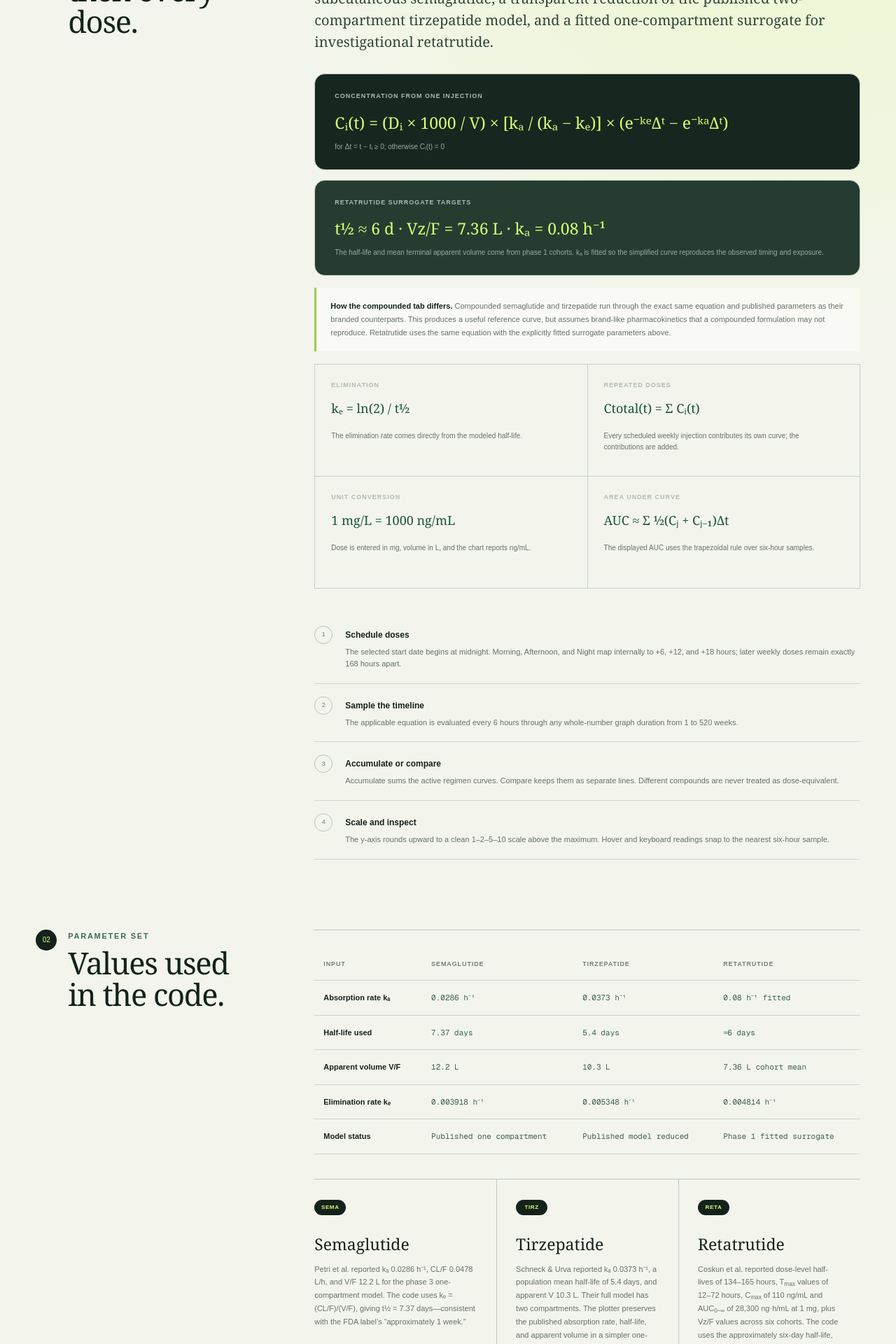
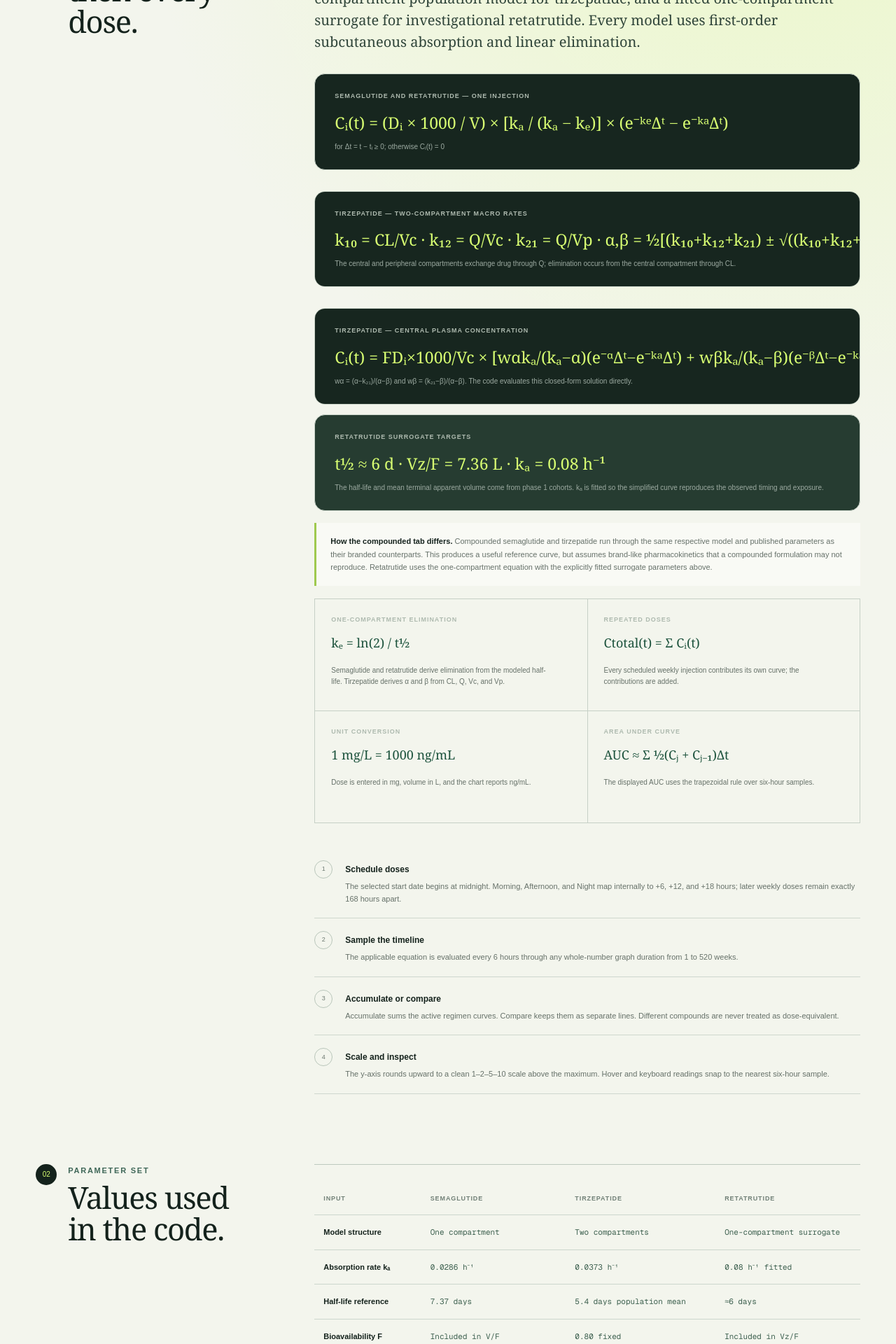
Before and after one commit to dev1niscool/glp1concentration, a Next.js app: page /methodology in a window 1280 px wide. Shown: the part 740-2660 px from the top of the page at 70% size. Built offline with nearby package versions, Linux system fonts and the light colour scheme.

Commit message:
Use two-compartment tirzepatide model

```diff
--- a/app/methodology/page.tsx
+++ b/app/methodology/page.tsx
@@ -101,20 +101,30 @@ export default function MethodologyPage() {
       <section className="method-block" id="model">
         <div className="method-block-title"><span>01</span><div><p className="eyebrow">The model</p><h2>One dose, then every dose.</h2></div></div>
         <div className="method-copy">
-          <p className="method-lede">Every curve uses a one-compartment model with first-order absorption and first-order elimination. This is the published phase 3 model structure for subcutaneous semaglutide, a transparent reduction of the published two-compartment tirzepatide model, and a fitted one-compartment surrogate for investigational retatrutide.</p>
+          <p className="method-lede">Each compound uses its evidence-supported structure: the published phase 3 one-compartment model for subcutaneous semaglutide, the published two-compartment population model for tirzepatide, and a fitted one-compartment surrogate for investigational retatrutide. Every model uses first-order subcutaneous absorption and linear elimination.</p>
           <div className="equation-card">
-            <span>Concentration from one injection</span>
+            <span>Semaglutide and retatrutide — one injection</span>
             <code>Cᵢ(t) = (Dᵢ × 1000 / V) × [kₐ / (kₐ − kₑ)] × (e⁻ᵏᵉΔᵗ − e⁻ᵏᵃΔᵗ)</code>
             <small>for Δt = t − tᵢ ≥ 0; otherwise Cᵢ(t) = 0</small>
+          </div>
+          <div className="equation-card">
+            <span>Tirzepatide — two-compartment macro rates</span>
+            <code>k₁₀ = CL/Vc · k₁₂ = Q/Vc · k₂₁ = Q/Vp · α,β = ½[(k₁₀+k₁₂+k₂₁) ± √((k₁₀+k₁₂+k₂₁)²−4k₁₀k₂₁)]</code>
+            <small>The central and peripheral compartments exchange drug through Q; elimination occurs from the central compartment through CL.</small>
+          </div>
+          <div className="equation-card">
+            <span>Tirzepatide — central plasma concentration</span>
+            <code>Cᵢ(t) = FDᵢ×1000/Vc × [wαkₐ/(kₐ−α)(e⁻ᵅΔᵗ−e⁻ᵏᵃΔᵗ) + wβkₐ/(kₐ−β)(e⁻ᵝΔᵗ−e⁻ᵏᵃΔᵗ)]</code>
+            <small>wα = (α−k₂₁)/(α−β) and wβ = (k₂₁−β)/(α−β). The code evaluates this closed-form solution directly.</small>
           </div>
           <div className="equation-card surrogate-card">
             <span>Retatrutide surrogate targets</span>
             <code>t½ ≈ 6 d · Vz/F = 7.36 L · kₐ = 0.08 h⁻¹</code>
             <small>The half-life and mean terminal apparent volume come from phase 1 cohorts. kₐ is fitted so the simplified curve reproduces the observed timing and exposure.</small>
           </div>
-          <p className="model-distinction"><strong>How the compounded tab differs.</strong> Compounded semaglutide and tirzepatide run through the exact same equation and published parameters as their branded counterparts. This produces a useful reference curve, but assumes brand-like pharmacokinetics that a compounded formulation may not reproduce. Retatrutide uses the same equation with the explicitly fitted surrogate parameters above.</p>
+          <p className="model-distinction"><strong>How the compounded tab differs.</strong> Compounded semaglutide and tirzepatide run through the same respective model and published parameters as their branded counterparts. This produces a useful reference curve, but assumes brand-like pharmacokinetics that a compounded formulation may not reproduce. Retatrutide uses the one-compartment equation with the explicitly fitted surrogate parameters above.</p>
           <div className="equation-grid">
-            <div><span>Elimination</span><code>kₑ = ln(2) / t½</code><p>The elimination rate comes directly from the modeled half-life.</p></div>
+            <div><span>One-compartment elimination</span><code>kₑ = ln(2) / t½</code><p>Semaglutide and retatrutide derive elimination from the modeled half-life. Tirzepatide derives α and β from CL, Q, Vc, and Vp.</p></div>
             <div><span>Repeated doses</span><code>Ctotal(t) = Σ Cᵢ(t)</code><p>Every scheduled weekly injection contributes its own curve; the contributions are added.</p></div>
             <div><span>Unit conversion</span><code>1 mg/L = 1000 ng/mL</code><p>Dose is entered in mg, volume in L, and the chart reports ng/mL.</p></div>
             <div><span>Area under curve</span><code>AUC ≈ Σ ½(Cⱼ + Cⱼ₋₁)Δt</code><p>The displayed AUC uses the trapezoidal rule over six-hour samples.</p></div>
@@ -135,17 +145,23 @@ export default function MethodologyPage() {
             <table className="parameter-table">
               <thead><tr><th>Input</th><th>Semaglutide</th><th>Tirzepatide</th><th>Retatrutide</th></tr></thead>
               <tbody>
+                <tr><th>Model structure</th><td>One compartment</td><td>Two compartments</td><td>One-compartment surrogate</td></tr>
                 <tr><th>Absorption rate kₐ</th><td>0.0286 h⁻¹</td><td>0.0373 h⁻¹</td><td>0.08 h⁻¹ fitted</td></tr>
-                <tr><th>Half-life used</th><td>7.37 days</td><td>5.4 days</td><td>≈6 days</td></tr>
-                <tr><th>Apparent volume V/F</th><td>12.2 L</td><td>10.3 L</td><td>7.36 L cohort mean</td></tr>
-                <tr><th>Elimination rate kₑ</th><td>0.003918 h⁻¹</td><td>0.005348 h⁻¹</td><td>0.004814 h⁻¹</td></tr>
-                <tr><th>Model status</th><td>Published one compartment</td><td>Published model reduced</td><td>Phase 1 fitted surrogate</td></tr>
+                <tr><th>Half-life reference</th><td>7.37 days</td><td>5.4 days population mean</td><td>≈6 days</td></tr>
+                <tr><th>Bioavailability F</th><td>Included in V/F</td><td>0.80 fixed</td><td>Included in Vz/F</td></tr>
+                <tr><th>Clearance CL</th><td>CL/F 0.0478 L/h</td><td>0.0329 L/h / 70 kg</td><td>—</td></tr>
+                <tr><th>Intercompartmental Q</th><td>—</td><td>0.126 L/h / 70 kg</td><td>—</td></tr>
+                <tr><th>Central volume Vc</th><td>—</td><td>2.47 L / 70 kg</td><td>—</td></tr>
+                <tr><th>Peripheral volume Vp</th><td>—</td><td>3.98 L / 70 kg</td><td>—</td></tr>
+                <tr><th>One-compartment V/F</th><td>12.2 L</td><td>—</td><td>7.36 L cohort mean</td></tr>
+                <tr><th>Terminal rate</th><td>kₑ 0.003918 h⁻¹</td><td>β 0.004615 h⁻¹</td><td>kₑ 0.004814 h⁻¹</td></tr>
+                <tr><th>Model status</th><td>Published one compartment</td><td>Published two compartments</td><td>Phase 1 fitted surrogate</td></tr>
               </tbody>
             </table>
           </div>
           <div className="parameter-notes">
             <article><span>SEMA</span><h3>Semaglutide</h3><p>Petri et al. reported kₐ 0.0286 h⁻¹, CL/F 0.0478 L/h, and V/F 12.2 L for the phase 3 one-compartment model. The code uses kₑ = (CL/F)/(V/F), giving t½ = 7.37 days—consistent with the FDA label’s “approximately 1 week.”</p></article>
-            <article><span>TIRZ</span><h3>Tirzepatide</h3><p>Schneck & Urva reported kₐ 0.0373 h⁻¹, a population mean half-life of 5.4 days, and apparent V 10.3 L. Their full model has two compartments. The plotter preserves the published absorption rate, half-life, and apparent volume in a simpler one-compartment curve.</p></article>
+            <article><span>TIRZ</span><h3>Tirzepatide</h3><p>Schneck & Urva reported a two-compartment model with fixed-effect values at the 70 kg reference: F 0.80, kₐ 0.0373 h⁻¹, CL 0.0329 L/h, Q 0.126 L/h, Vc 2.47 L, and Vp 3.98 L. The plotter uses those values directly and reports concentration in the central plasma compartment. It does not apply the paper’s individual variability or body-composition covariates.</p></article>
             <article><span>RETA</span><h3>Retatrutide</h3><p>Coskun et al. reported dose-level half-lives of 134–165 hours, T<sub>max</sub> values of 12–72 hours, C<sub>max</sub> of 110 ng/mL and AUC<sub>0–∞</sub> of 28,300 ng·h/mL at 1 mg, plus Vz/F values across six cohorts. The code uses the approximately six-day half-life, the 7.36 L cohort-mean Vz/F, and fits kₐ to 0.08 h⁻¹. This is a transparent surrogate, not a published population model.</p></article>
           </div>
         </div>
@@ -156,13 +172,13 @@ export default function MethodologyPage() {
         <div className="method-copy">
           <div className="check-grid">
             <article><span className="check-mark">✓</span><h3>Steady-state semaglutide</h3><p>The model predicts average steady-state concentrations of 62.3 ng/mL at 0.5 mg and 124.5 ng/mL at 1 mg. The Ozempic label reports approximately 65 and 123 ng/mL—differences of 4.2% and 1.2%.</p></article>
-            <article><span className="check-mark">✓</span><h3>Tirzepatide peak timing</h3><p>The reduced model predicts a single-dose peak at 60.8 hours. FDA labeling reports a median of 24 hours and a range of 8–72 hours, so the modeled peak remains inside the observed range.</p></article>
+            <article><span className="check-mark">✓</span><h3>Tirzepatide peak timing</h3><p>The published two-compartment fixed effects predict a single-dose central-plasma peak at 29.6 hours. FDA labeling reports a median of 24 hours and a range of 8–72 hours.</p></article>
             <article><span className="check-mark">✓</span><h3>Dose proportionality</h3><p>The equation is linear in dose: doubling a dose doubles every concentration and AUC value. That matches the dose-proportional exposure reported for semaglutide, tirzepatide, and retatrutide.</p></article>
             <article><span className="check-mark">✓</span><h3>Accumulation behavior</h3><p>Repeated weekly doses approach a plateau over roughly 4–5 half-lives. This matches labeled steady state at 4–5 weeks for semaglutide and 4 weeks for tirzepatide.</p></article>
             <article><span className="check-mark">✓</span><h3>Dose-time scheduling</h3><p>Automated checks confirm that a dose contributes zero before its selected Morning, Afternoon, or Night offset and begins contributing after that scheduled point.</p></article>
             <article><span className="check-mark">✓</span><h3>Retatrutide phase 1 fit</h3><p>At 1 mg, the surrogate predicts T<sub>max</sub> 37.4 hours, C<sub>max</sub> 113.5 ng/mL, and AUC 28,227 ng·h/mL. Phase 1 observations were 12–72 hours overall, 110 ng/mL, and 28,300 ng·h/mL.</p></article>
           </div>
-          <div className="audit-strip"><span>Automated calculation checks</span><strong>positive concentration</strong><strong>dose ratio = 2.000</strong><strong>AUC &gt; 0</strong><strong>zero before dose</strong></div>
+          <div className="audit-strip"><span>Automated calculation checks</span><strong>positive concentration</strong><strong>dose ratio = 2.000</strong><strong>two-compartment AUC balance</strong><strong>zero before dose</strong></div>
         </div>
       </section>
 
@@ -172,6 +188,7 @@ export default function MethodologyPage() {
           <p>Actual exposure varies with body size, injection timing and site, formulation, adherence, individual clearance, assay method, and other clinical factors. The published population models include variability and covariates that this deliberately simple plotter does not attempt to personalize.</p>
           <ul>
             <li><strong>Not a measured level.</strong> The tooltip is a population-model estimate, not a laboratory result.</li>
+            <li><strong>Reference patient, not personalized PK.</strong> Tirzepatide uses the published 70 kg fixed-effect parameters without individual body-size, body-composition, or variability terms.</li>
             <li><strong>Not dose equivalence.</strong> Adding semaglutide and tirzepatide concentrations is a mass visualization only and does not imply equal effect or safety.</li>
             <li><strong>Not oral semaglutide.</strong> Rybelsus and Wegovy tablets use daily oral dosing with highly condition-dependent bioavailability, so they are outside this weekly injection model.</li>
             <li><strong>Compounded products are not FDA approved.</strong> Their formulation, labeled concentration, absorption, quality, and bioavailability can differ. The compounded semaglutide and tirzepatide curves assume the published brand-name parameters and may not represent a particular vial.</li>
--- a/app/pk.ts
+++ b/app/pk.ts
@@ -10,18 +10,34 @@ export type Regimen = {
   timeOfDay: DoseTime;
 };
 
-export type CompoundProfile = {
+type CompoundProfileBase = {
   id: CompoundId;
   name: string;
   brands: string;
   doses: number[];
   halfLifeDays: number;
   absorptionRatePerHour: number;
-  apparentVolumeLiters: number;
   modelNote: string;
   color: string;
   fill: string;
 };
+
+type OneCompartmentProfile = CompoundProfileBase & {
+  model: 'one-compartment';
+  apparentVolumeLiters: number;
+};
+
+type TwoCompartmentProfile = CompoundProfileBase & {
+  model: 'two-compartment';
+  bioavailability: number;
+  clearanceLitersPerHour: number;
+  intercompartmentalClearanceLitersPerHour: number;
+  centralVolumeLiters: number;
+  peripheralVolumeLiters: number;
+  referenceWeightKg: number;
+};
+
+export type CompoundProfile = OneCompartmentProfile | TwoCompartmentProfile;
 
 export const COMPOUNDS: Record<CompoundId, CompoundProfile> = {
   semaglutide: {
@@ -31,6 +47,7 @@ export const COMPOUNDS: Record<CompoundId, CompoundProfile> = {
     doses: [0.25, 0.5, 1, 1.7, 2.4],
     halfLifeDays: 7.37,
     absorptionRatePerHour: 0.0286,
+    model: 'one-compartment',
     apparentVolumeLiters: 12.2,
     modelNote: 'Petri 2018 one-compartment population estimate',
     color: '#174c38',
@@ -43,8 +60,14 @@ export const COMPOUNDS: Record<CompoundId, CompoundProfile> = {
     doses: [2.5, 5, 7.5, 10, 12.5, 15],
     halfLifeDays: 5.4,
     absorptionRatePerHour: 0.0373,
-    apparentVolumeLiters: 10.3,
-    modelNote: 'Schneck 2024 population mean reduced to one compartment',
+    model: 'two-compartment',
+    bioavailability: 0.8,
+    clearanceLitersPerHour: 0.0329,
+    intercompartmentalClearanceLitersPerHour: 0.126,
+    centralVolumeLiters: 2.47,
+    peripheralVolumeLiters: 3.98,
+    referenceWeightKg: 70,
+    modelNote: 'Schneck 2024 two-compartment population fixed effects at 70 kg',
     color: '#a6cf27',
     fill: 'rgba(181, 220, 55, 0.18)',
   },
@@ -55,6 +78,7 @@ export const COMPOUNDS: Record<CompoundId, CompoundProfile> = {
     doses: [],
     halfLifeDays: 6,
     absorptionRatePerHour: 0.08,
+    model: 'one-compartment',
     apparentVolumeLiters: 7.36,
     modelNote: 'One-compartment surrogate fitted to Coskun 2022 phase 1 PK',
     color: '#a85e35',
@@ -75,9 +99,11 @@ export const DOSE_TIME_LABELS: Record<DoseTime, string> = {
 };
 
 /**
- * One-compartment, first-order absorption and elimination estimate after a
- * subcutaneous dose. V/F is apparent volume, so dose is not multiplied by F.
- * The result is ng/mL (numerically equivalent to micrograms/L).
+ * Population-reference plasma concentration after one subcutaneous dose.
+ * Semaglutide and retatrutide use a one-compartment Bateman function with
+ * apparent volume V/F. Tirzepatide uses the published two-compartment fixed
+ * effects with first-order absorption and central elimination. The result is
+ * ng/mL (numerically equivalent to micrograms/L).
  */
 export function doseConcentrationNgMl(
   compound: CompoundId,
@@ -87,6 +113,25 @@ export function doseConcentrationNgMl(
   if (hoursAfterDose < 0) return 0;
   const profile = COMPOUNDS[compound];
   const ka = profile.absorptionRatePerHour;
+
+  if (profile.model === 'two-compartment') {
+    const k10 = profile.clearanceLitersPerHour / profile.centralVolumeLiters;
+    const k12 = profile.intercompartmentalClearanceLitersPerHour / profile.centralVolumeLiters;
+    const k21 = profile.intercompartmentalClearanceLitersPerHour / profile.peripheralVolumeLiters;
+    const rateSum = k10 + k12 + k21;
+    const rateRoot = Math.sqrt(rateSum ** 2 - 4 * k10 * k21);
+    const alpha = (rateSum + rateRoot) / 2;
+    const beta = (rateSum - rateRoot) / 2;
+    const alphaWeight = (alpha - k21) / (alpha - beta);
+    const betaWeight = (k21 - beta) / (alpha - beta);
+    const absorbedTerm = (rate: number) =>
+      (ka / (ka - rate)) * (Math.exp(-rate * hoursAfterDose) - Math.exp(-ka * hoursAfterDose));
+    const doseOverCentralVolume = profile.bioavailability * doseMg * 1000 / profile.centralVolumeLiters;
+    return Math.max(0, doseOverCentralVolume * (
+      alphaWeight * absorbedTerm(alpha) + betaWeight * absorbedTerm(beta)
+    ));
+  }
+
   const volume = profile.apparentVolumeLiters;
   const ke = Math.log(2) / (profile.halfLifeDays * 24);
   const scale = (doseMg * ka * 1000) / (volume * (ka - ke));
--- a/app/plotter-client.tsx
+++ b/app/plotter-client.tsx
@@ -416,7 +416,7 @@ function CompoundCard({
           />
         </label>
       </div>
-      <p className="pk-inline"><span /> {profile.halfLifeDays}-day half-life · weekly injection model</p>
+      <p className="pk-inline"><span /> {profile.halfLifeDays}-day half-life · {profile.model === 'two-compartment' ? 'two-compartment' : 'one-compartment'} weekly model</p>
     </fieldset>
   );
 }
```
Also changed, not shown: 2 other files (tests, documents, lock files or other folders).
